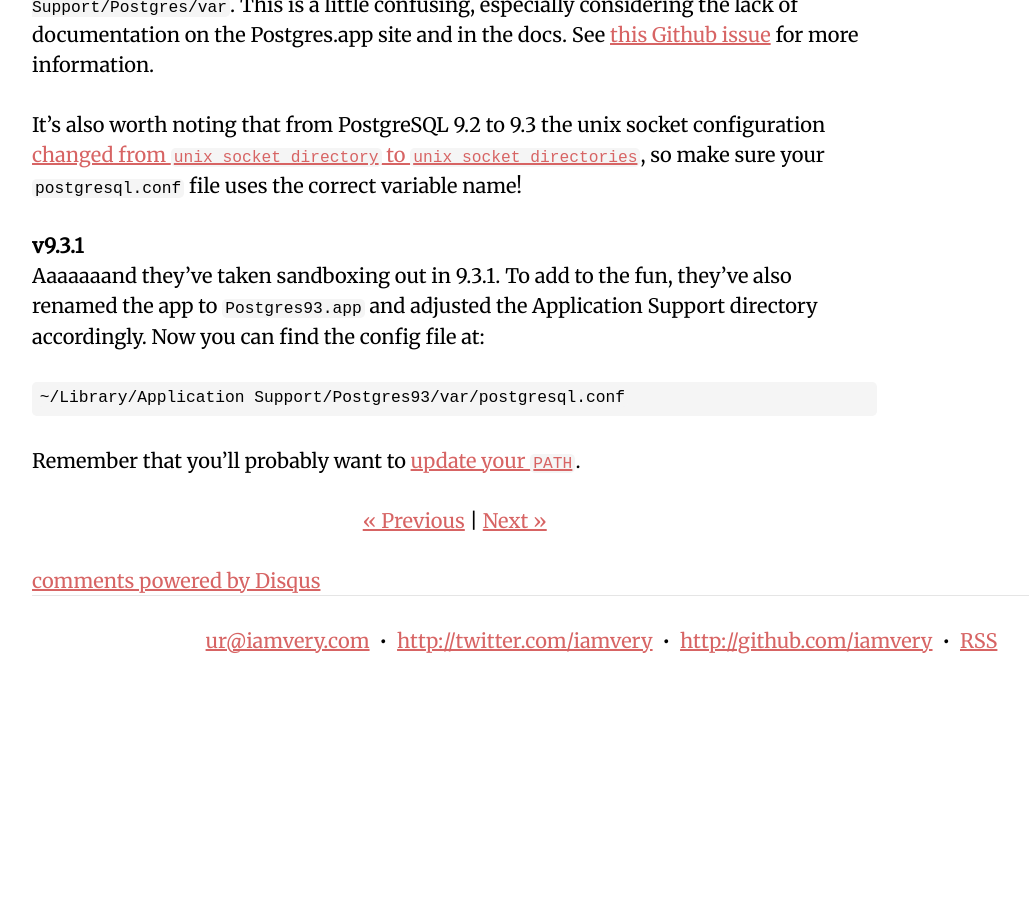
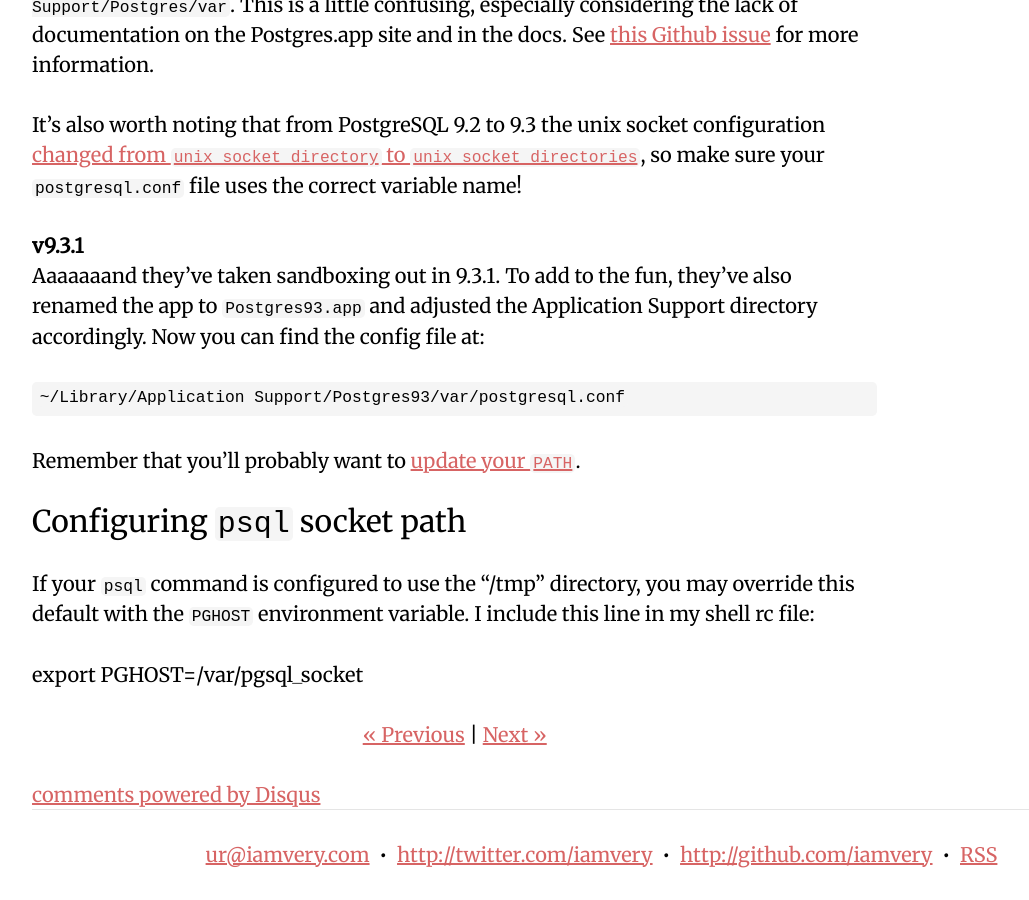
Before and after one commit to iamvery/iamvery.github.com, a Jekyll site: the page built from _posts/2013-06-17-postgresapp-with-unix-socket.markdown, in a window 1280 px wide and 900 px high, scrolled down 1645 px. Shown: the whole window, without its empty margins (39-1068 px from the left). Built offline with Jekyll 4.4.1, drawn with Linux system fonts in a browser that asks for light colours; comment, search, counter and statistics services are not loaded; before the commit the page ends 2331 px from its top, so only the background shows below that.

Commit message:
Add information about PGHOST to postgres blog

````diff
--- a/_posts/2013-06-17-postgresapp-with-unix-socket.markdown
+++ b/_posts/2013-06-17-postgresapp-with-unix-socket.markdown
@@ -73,3 +73,10 @@
 ```
 
 Remember that you'll probably want to [update your `PATH`](https://github.com/iamvery/dotfiles/commit/94ca807c79f09a7034a689daed0421ab98230ef9#diff-ec20fb240e117fea7b0049c21edf1ef3).
+
+## Configuring `psql` socket path
+
+If your `psql` command is configured to use the "/tmp" directory, you may override this default
+with the `PGHOST` environment variable. I include this line in my shell rc file:
+
+   export PGHOST=/var/pgsql_socket
````
